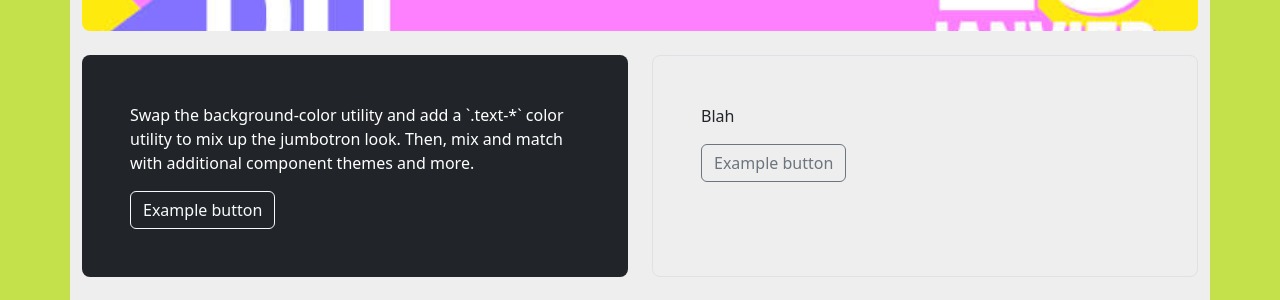
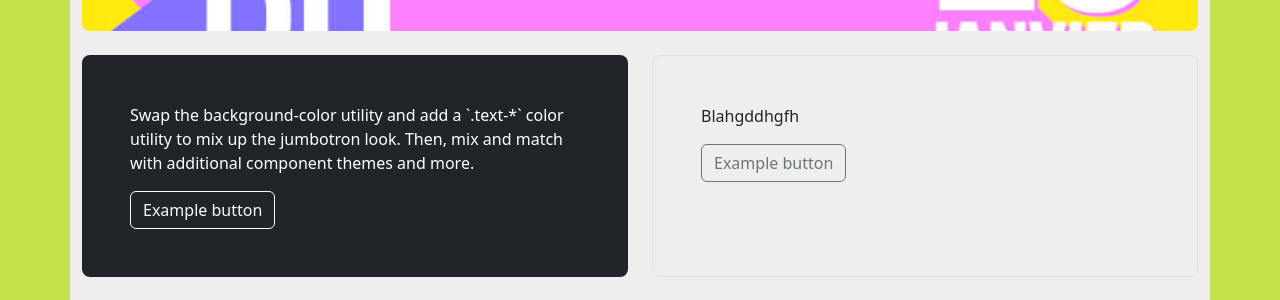
Before and after one commit to numerique-lde52/cdt, a Jekyll site: the page built from pages-fr/roulottes-des-bois.md, in a window 1280 px wide. Shown: the part 333-633 px from the top of the page. Built offline with Jekyll 4.4.1, drawn with Linux system fonts in a browser that asks for light colours; some web fonts are replaced; a script that is not in the unit is left out.

Commit message:
Update Page FR “roulottes-des-bois”

```diff
--- a/pages-fr/roulottes-des-bois.md
+++ b/pages-fr/roulottes-des-bois.md
@@ -1,12 +1,14 @@
 ---
 published: true
 permalink: /hebergements/roulotte-des-bois/
-category: Hébergements
 title: Roulottes de Bois
 intro: Blah
-main_img: /assets/uploads/p1000007.jpg
+show_adhesion: true
+show_rent_conditions: true
 gallery:
   - /assets/uploads/affiche-jdll-18-01-25.jpg
 order: "30"
+main_img: /assets/uploads/p1000007.jpg
+category: Hébergements
 ---
-Blah
+Blahgddhgfh
```
